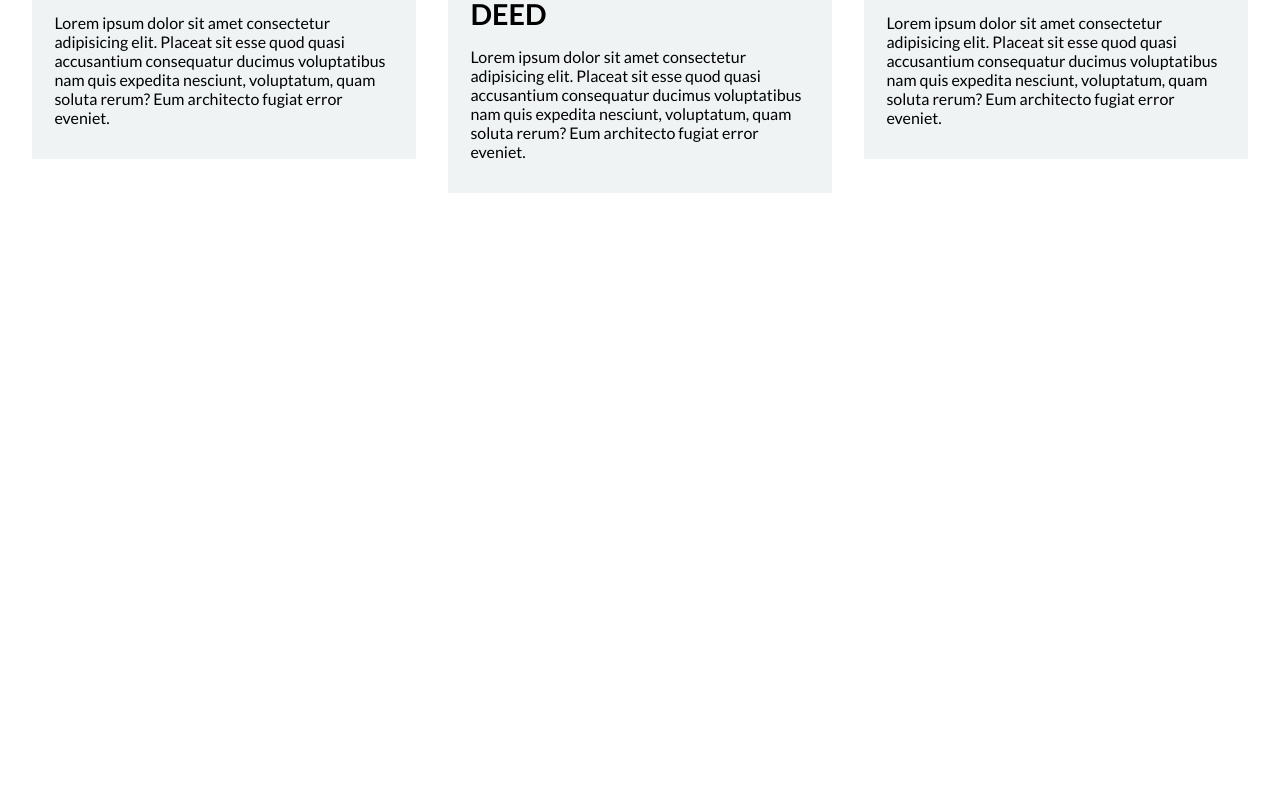
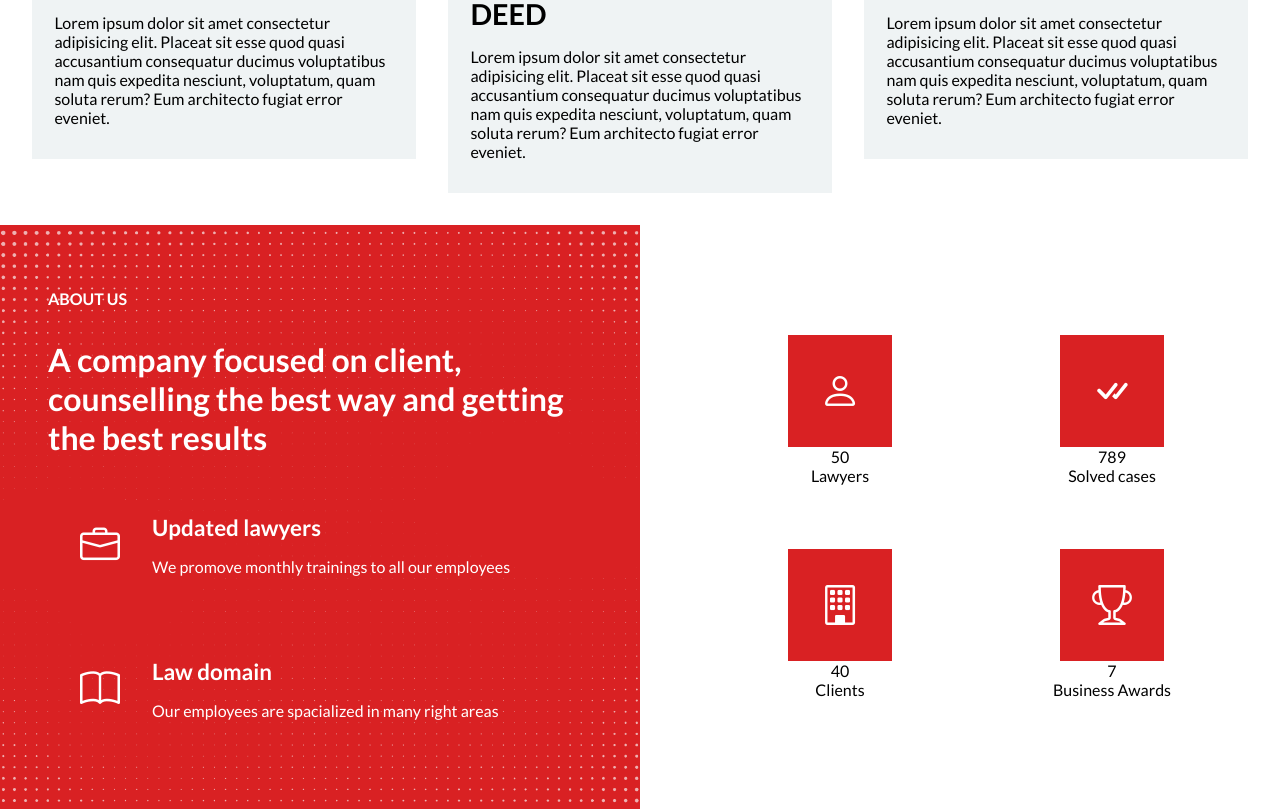
Before and after one commit to ronaldobattisti/Course_HTML_CSS_JavaScript, a plain HTML site: page website/Project/index.html in a window 1280 px wide. Shown: the part 1775-2584 px from the top of the page. Before the commit the page ends 2000 px from the top, so only its background shows below. Drawn offline with nearby package versions, Linux system fonts and the light colour scheme.

Commit message:
Creating section 'about'

```diff
--- a/website/Project/css/styles.css
+++ b/website/Project/css/styles.css
@@ -229,3 +229,69 @@ i {
     margin-bottom: 1rem;
     text-transform: uppercase;
 }
+
+/* About us*/
+#about {
+    display: flex;
+    flex-wrap: wrap;
+    align-items: center;
+    gap: 2rem;
+
+}
+
+#about-text {
+    background-image: url("../img/pattern.png");
+    background-size: cover;
+    background-position: center;
+    color: var(--primary-text-color);
+    flex: 1 1 0;
+    display: flex;
+    flex-direction: column;
+    justify-content: center;
+    gap: 2rem;
+    padding: 4rem 3rem;
+}
+
+#about-text .section-subtitle,
+#about-text .section-title {
+    color: var(--primary-text-color);
+}
+
+#about-text i {
+    background-color: transparent;
+}
+
+.about-description {
+    display: flex;
+    align-items: center;
+}
+
+.about-description h4 {
+    font-size: 1.4rem;
+    margin-bottom: 1rem;
+}
+
+#about-data {
+    flex: 1 1 0;
+    display: flex;
+    flex-wrap: wrap;
+    padding: 2rem;
+}
+
+#about-data .data {
+    width: 50%;
+    display: flex;
+    flex-direction: column;
+    align-items: center;
+    justify-content: center;
+    padding: 2rem;
+}
+
+/* To put the border between the elements,
+we will insert a border in the right and in
+the botton of the first element, and a border
+in the top and in the left of the 4th element.
+To select only the first element, will be used
+a pseudo selector, shown below:
+*/
+#about-data .data:first-child {}
--- a/website/Project/index.html
+++ b/website/Project/index.html
@@ -95,9 +95,50 @@
         </div>
     </main>
     <!-- About Us -->
-
+    <section id="about">
+        <div id="about-text">
+            <p class="section-subtitle">About us</p>
+            <h3 class="section-title">
+                A company focused on client, counselling the best way and getting the best results
+            </h3>
+            <div class="about-description">
+                <i class="bi bi-briefcase"></i>
+                <div>
+                    <h4>Updated lawyers</h4>
+                    <p>We promove monthly trainings to all our employees</p>
+                </div>
+            </div>
+            <div class="about-description">
+                <i class="bi bi-book"></i>
+                <div>
+                    <h4>Law domain</h4>
+                    <p>Our employees are spacialized in many right areas</p>
+                </div>
+            </div>
+        </div>
+        <div id="about-data">
+            <div class="data">
+                <i class="bi bi-person"></i>
+                <p class="number">50</p>
+                <p class="text">Lawyers</p>
+            </div>
+            <div class="data">
+                <i class="bi bi-check-all"></i>
+                <p class="number">789</p>
+                <p class="text">Solved cases</p>
+            </div>
+            <div class="data">
+                <i class="bi bi-building"></i>
+                <p class="number">40</p>
+                <p class="text">Clients</p>
+            </div>
+            <div class="data">
+                <i class="bi bi-trophy"></i>
+                <p class="number">7</p>
+                <p class="text">Business Awards</p>
+            </div>
+        </div>
+    </section>
 </body>
 
 </html>
-
-<div id="teste1" class="testes"></div>
```
